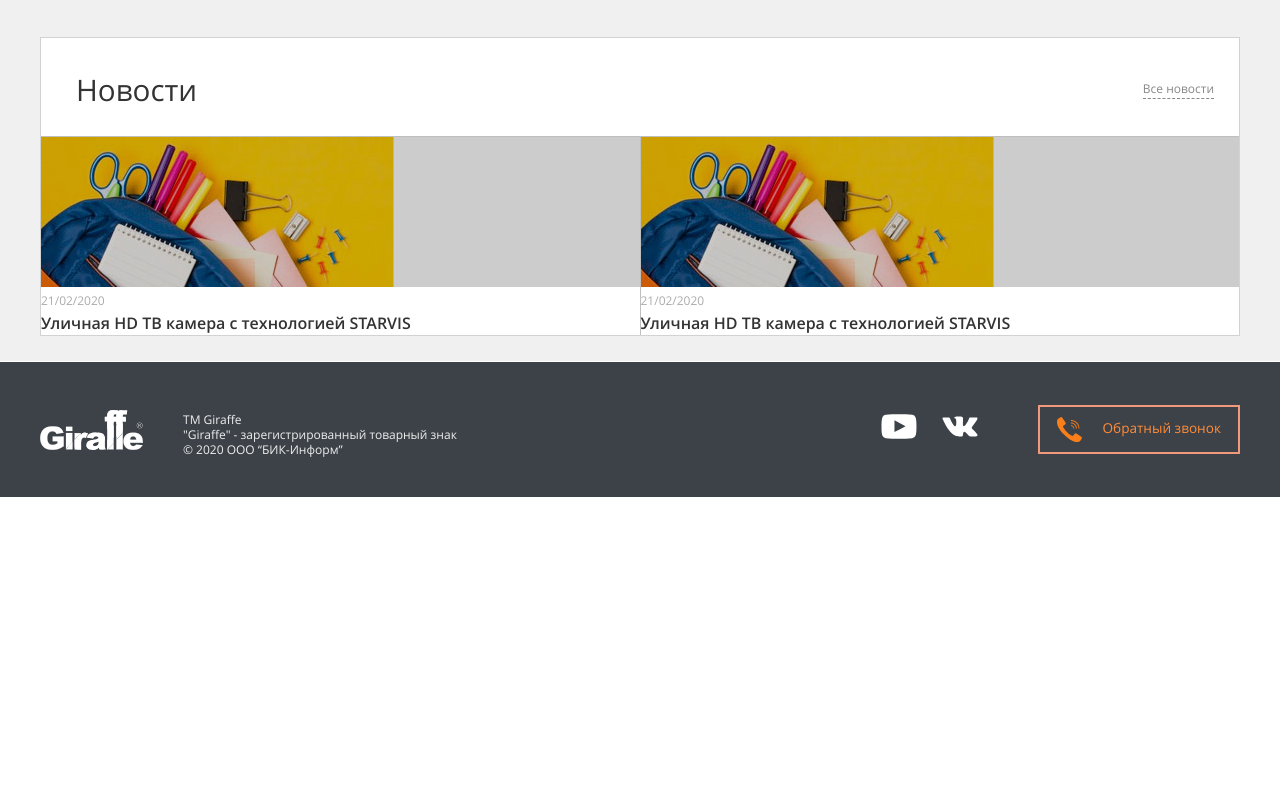
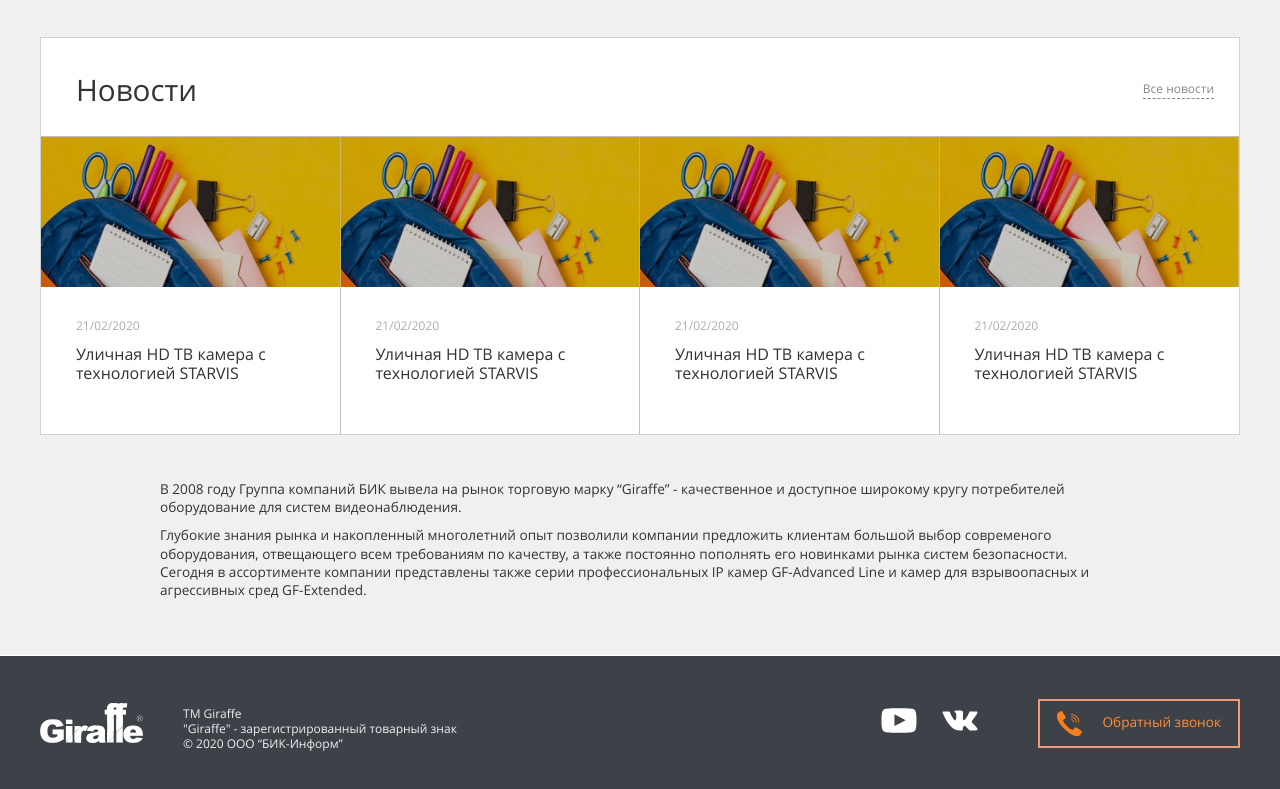
Before and after one commit to invinsible/gfcctv, a plain HTML site: page index.html in a window 1280 px wide. Shown: the part 1033-1822 px from the top of the page. Before the commit the page ends 1530 px from the top, so only its background shows below. Drawn offline with Linux system fonts and the light colour scheme.

Commit message:
News and Text on main

```diff
--- a/index.html
+++ b/index.html
@@ -239,8 +239,10 @@
                                 <div class="news__img">
                                     <img src="./img/news.jpg" alt="">
                                 </div>
-                                <span class="news__date">21/02/2020</span>
-                                <h3 class="news__title">Уличная HD ТВ камера с технологией STARVIS</h3>
+                                <div class="news__txt">
+                                    <span class="news__date">21/02/2020</span>
+                                    <h3 class="news__title">Уличная HD ТВ камера с технологией STARVIS</h3>
+                                </div>
                             </a>
                         </li>
                         <li class="news__item">
@@ -248,12 +250,42 @@
                                 <div class="news__img">
                                     <img src="./img/news.jpg" alt="">
                                 </div>
-                                <span class="news__date">21/02/2020</span>
-                                <h3 class="news__title">Уличная HD ТВ камера с технологией STARVIS</h3>
+                                <div class="news__txt">
+                                    <span class="news__date">21/02/2020</span>
+                                    <h3 class="news__title">Уличная HD ТВ камера с технологией STARVIS</h3>
+                                </div>
+                            </a>
+                        </li>
+                        <li class="news__item">
+                            <a class="news__link" href="#">
+                                <div class="news__img">
+                                    <img src="./img/news.jpg" alt="">
+                                </div>
+                                <div class="news__txt">
+                                    <span class="news__date">21/02/2020</span>
+                                    <h3 class="news__title">Уличная HD ТВ камера с технологией STARVIS</h3>
+                                </div>
+                            </a>
+                        </li>
+                        <li class="news__item">
+                            <a class="news__link" href="#">
+                                <div class="news__img">
+                                    <img src="./img/news.jpg" alt="">
+                                </div>
+                                <div class="news__txt">
+                                    <span class="news__date">21/02/2020</span>
+                                    <h3 class="news__title">Уличная HD ТВ камера с технологией STARVIS</h3>
+                                </div>
                             </a>
                         </li>
                     </ul>
                 </div>
+            </div>
+        </section>
+        <section class="main-text">
+            <div class="container container--small">
+                <p>В 2008 году Группа компаний БИК вывела на рынок торговую марку “Giraffe” - качественное и доступное широкому кругу потребителей оборудование для систем видеонаблюдения.</p>
+                <p>Глубокие знания рынка и накопленный многолетний опыт позволили компании предложить клиентам большой выбор современого оборудования, отвещающего всем требованиям по качеству, а также постоянно пополнять его новинками рынка систем безопасности. Сегодня в ассортименте компании представлены также серии профессиональных IP камер GF-Advanced Line и камер для взрывоопасных и агрессивных сред GF-Extended.</p>
             </div>
         </section>
     </main>
--- a/scss/style.scss
+++ b/scss/style.scss
@@ -106,6 +106,10 @@ input[type="radio"].visually-hidden {
         display: flex;
         justify-content: space-between;
         align-items: center;
+    }
+
+    &--small {
+        max-width: 1040px;
     }
 
     @media (max-width: 900px) {
@@ -464,12 +468,14 @@ input[type="radio"].visually-hidden {
     }
 
     &__item {
+        max-width: 350px;
         flex: 1;
-        border-right: 1px solid #bfbfbf;
         border-top: 1px solid #bfbfbf;
 
         &:last-child {
-            border-right: 0
+            .news__txt {
+                border-right: 0;
+            }
         }
     }
 
@@ -485,8 +491,18 @@ input[type="radio"].visually-hidden {
         }
     }
 
+    &__txt {
+        padding: 30px 25px 50px 35px;
+        border-right: 1px solid #bfbfbf;
+    }
+
     &__img {
         position: relative;
+        height: 150px;
+
+        img {
+            height: 100%;
+        }
 
         &::after {
             position: absolute;
@@ -501,13 +517,29 @@ input[type="radio"].visually-hidden {
     }
 
     &__date {
+        margin-bottom: 10px;
+        display: block;
         font-size: 0.75em;
         color: #acacac;
     }
 
     &__title {
         font-size: 1em;
+        font-weight: 400;
+        line-height: 1.2;
     }
+}
+
+.main-text {
+    padding: 20px 0 45px 0;
+    background-color: #f0f0f0;
+
+    p {
+        margin-bottom: 10px;
+        font-size: 0.85em;
+        line-height: 1.35;
+    }
+
 }
 
 .contact-us {
```
Also changed, not shown: scss/style.css, 1 other file.
